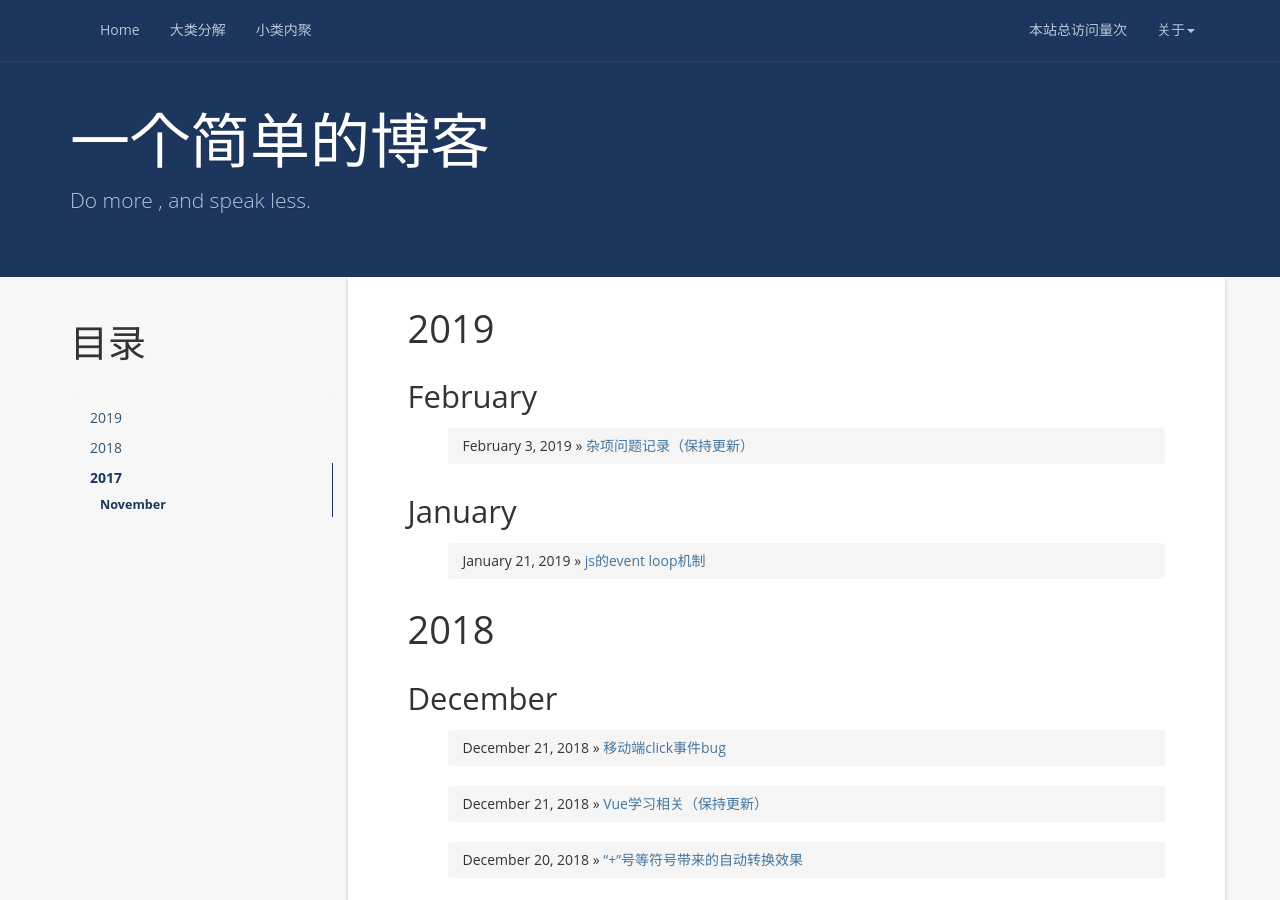
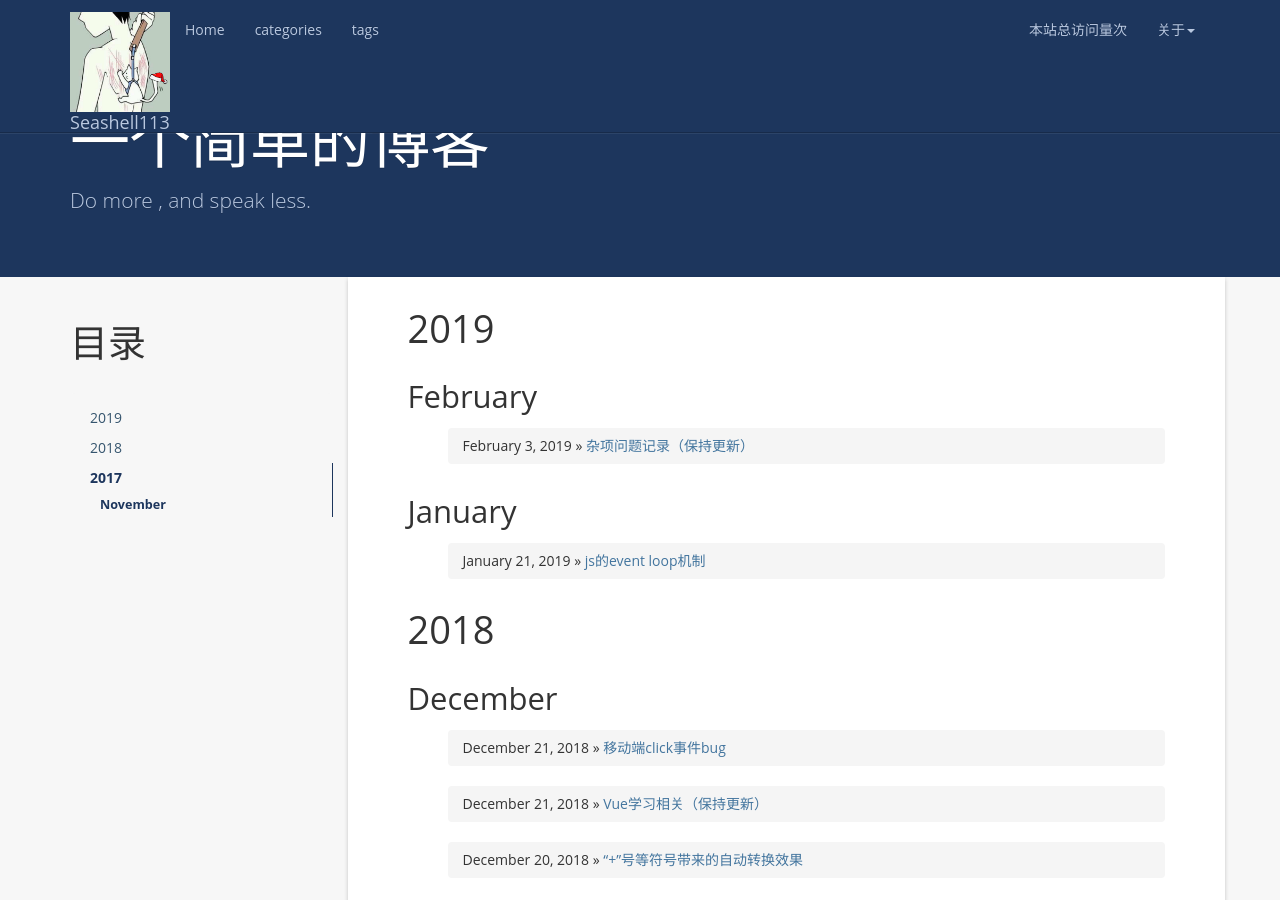
Before and after one commit to Seashell113/Seashell113.github.io, a Jekyll site: the page built from index.html, in a window 1280 px wide and 900 px high. Built offline with Jekyll 4.4.1, drawn with Linux system fonts in a browser that asks for light colours; nearby versions of some CDN libraries; a script that is not in the unit is left out; the list of posts is cut into pages by our own code; comment, search, counter and statistics services are not loaded.

Commit message:
change head

```diff
--- a/_includes/header.html
+++ b/_includes/header.html
@@ -6,9 +6,10 @@
         <span class="icon-bar"></span>
         <span class="icon-bar"></span>
       </button>
-      <!--<a href="/" class="navbar-brand">
-        <img src="{{ '/styles/images/logo.jpg' | prepend: site.baseurl }}">
-      </a>-->
+      <a href="/" class="navbar-brand">
+        <img src="{{ '/styles/images/headimg.JPG' | prepend: site.baseurl }}">
+		<span>Seashell113</span>
+      </a>
     </div>
     <nav class="collapse navbar-collapse bs-navbar-collapse" role="navigation">
       <ul class="nav navbar-nav">
@@ -16,10 +17,10 @@
           <a href="{{ '/' | prepend: site.baseurl }}">Home</a>
         </li>
         <li>
-          <a href="{{ '/categories/' | prepend: site.baseurl }}">大类分解</a>
+          <a href="{{ '/categories/' | prepend: site.baseurl }}">categories</a>
         </li>
         <li>
-          <a href="{{ '/tag' | prepend: site.baseurl }}">小类内聚</a>
+          <a href="{{ '/tag' | prepend: site.baseurl }}">tags</a>
         </li>
       </ul>
       <ul class="nav navbar-nav navbar-right">
```
